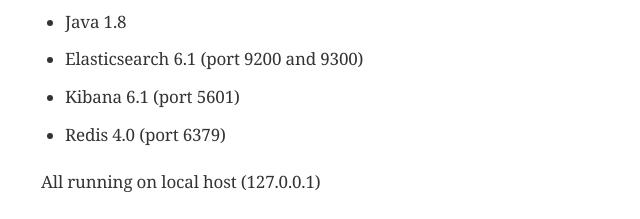
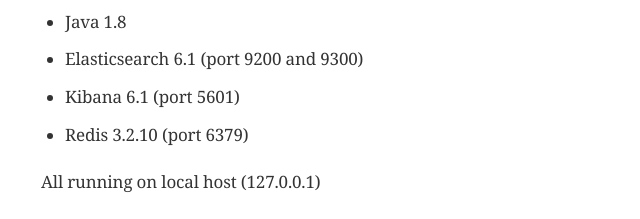
Before and after one commit to jimmutable/jimmutable.github.io, a plain HTML site: page index.html in a window 1280 px wide. Shown: the part 8020-8239 px from the top of the page, 294-934 px from the left. Drawn offline with nearby package versions, Linux system fonts and the light colour scheme; a web font is replaced by a local one.

Commit message:
Downgrade Redis version in documentation

```diff
--- a/index.html
+++ b/index.html
@@ -876,7 +876,7 @@ Thrown when someone tries to change something after an object has been completed
 								<p>Kibana 6.1 (port 5601)</p>
 							</li>
 							<li>
-								<p>Redis 4.0 (port 6379)</p>
+								<p>Redis 3.2.10 (port 6379)</p>
 							</li>
 						</ul>
 					</div>
```
